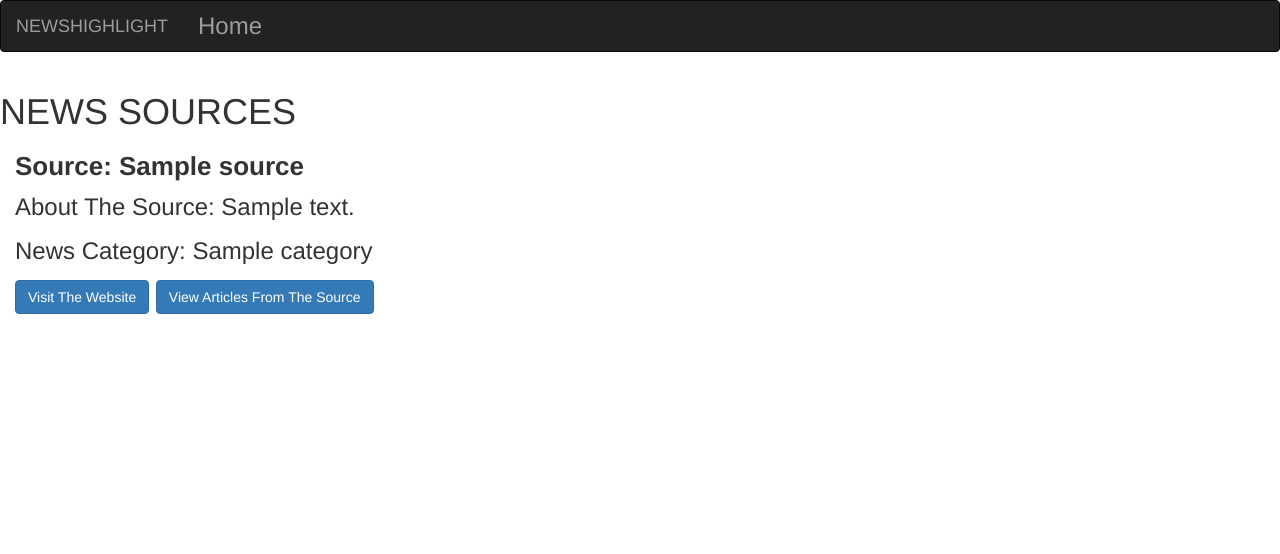
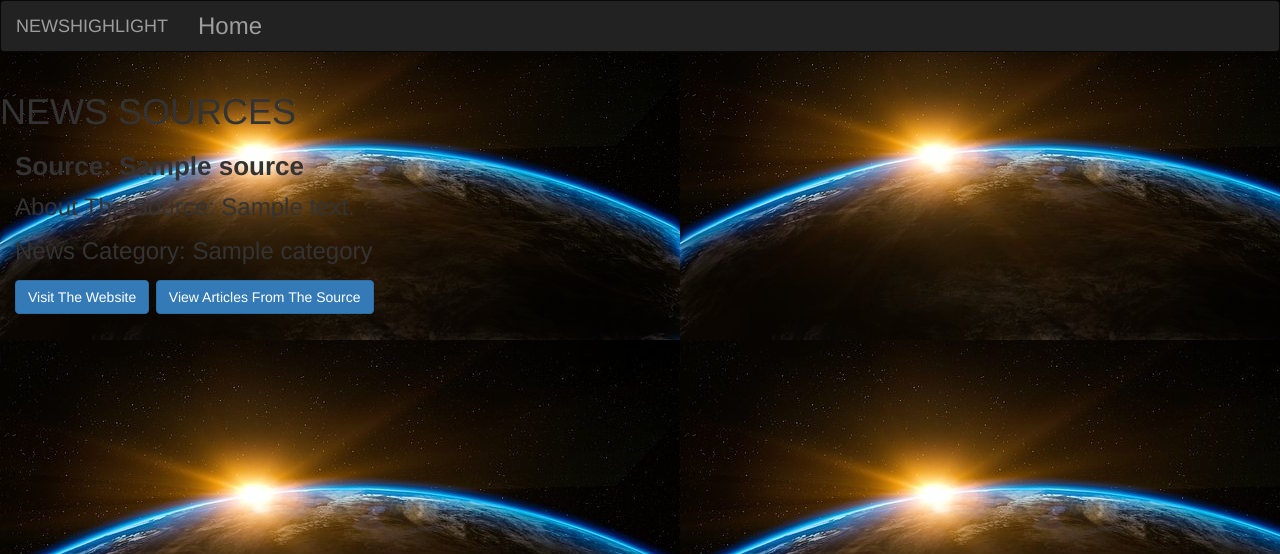
Before and after one commit to Nyota254/news-summary, a Flask app: template app/templates/index.html in a window 1280 px wide. Shown: the top 554 px of the page. Run offline with Flask 2, Linux system fonts and the light colour scheme; the template is opened without the code that fills it: most values are stand-ins (such as "Sample title", 1, 10 or a date in 2020); some libraries are stand-ins or nearby versions.

Commit message:
add proper ux to the site image

```diff
--- a/app/static/css/index.css
+++ b/app/static/css/index.css
@@ -8,6 +8,7 @@ img {
 body {
     /* background-color: #fffdd0; */
     /* font-family: 'Bad Script', cursive; */
+    background-image: url(../images/bg1.jpg);
     font-size: 24px;
 }
 .img-sizing {
```
Also changed, not shown: app/static/images/bg1.jpg (added).
